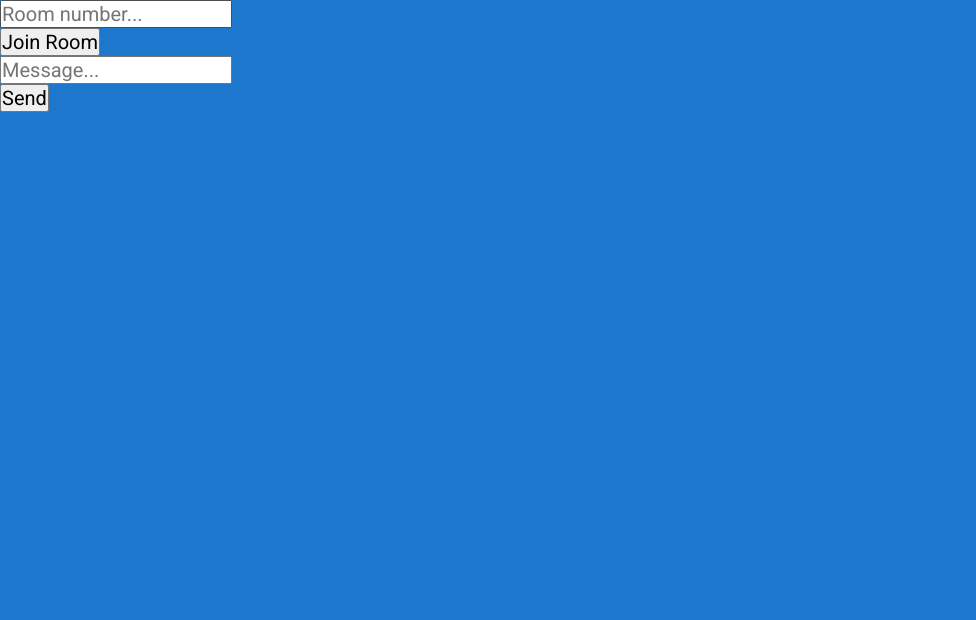
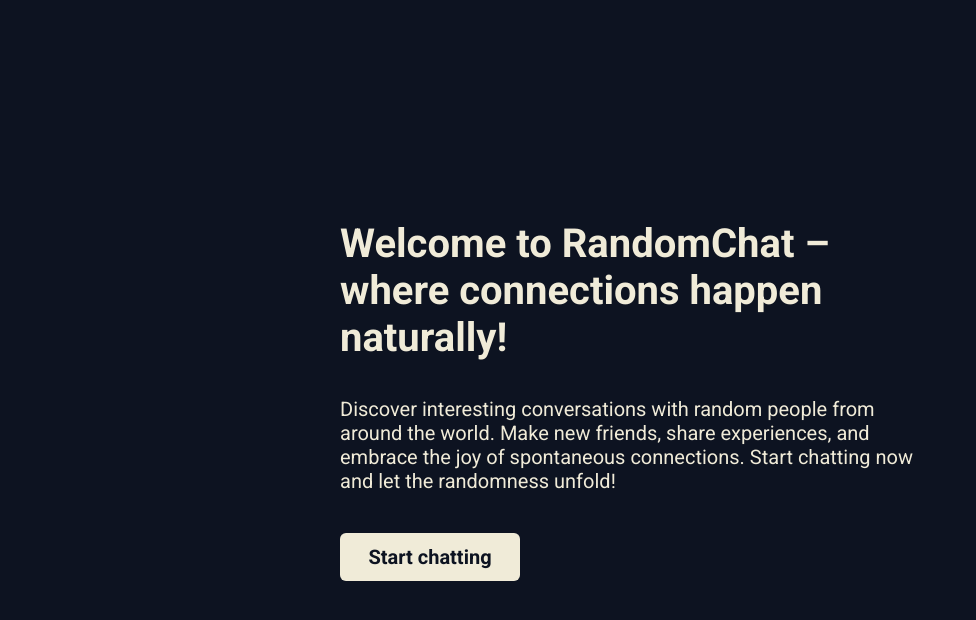
Before and after one commit to mposiel/random-chat, a React (Vite) app in the folder client/: page / in a window 1280 px wide. Shown: the top 620 px of the page, without its empty margins (0-976 px from the left). Built offline with nearby package versions, Linux system fonts and the light colour scheme; no server answers.

Commit message:
Improved color palette, added better UI

```diff
--- a/client/package.json
+++ b/client/package.json
@@ -10,6 +10,8 @@
     "preview": "vite preview"
   },
   "dependencies": {
+    "@mdi/js": "^7.4.47",
+    "@mdi/react": "^1.6.1",
     "react": "^18.2.0",
     "react-dom": "^18.2.0",
     "react-router-dom": "^6.21.2",
--- a/client/src/App.css
+++ b/client/src/App.css
@@ -13,7 +13,7 @@
 /* Set a default font and background color */
 body {
     font-family: Arial, sans-serif;
-    background-color: #1d77cc;
+    background-color: #0d1321;
 }
 
 /* Center the content */
@@ -28,35 +28,10 @@ body {
 h1 {
     font-size: 24px;
     font-weight: bold;
-    color: #333;
     margin-bottom: 16px;
 }
 
 p {
     font-size: 16px;
-    color: #666;
     margin-bottom: 8px;
 }
-
-/* Add some styles to buttons */
-.button {
-    display: inline-block;
-    padding: 8px 16px;
-    font-size: 14px;
-    font-weight: bold;
-    text-align: center;
-    text-decoration: none;
-    color: #fff;
-    background-color: #333;
-    border: none;
-    border-radius: 4px;
-    cursor: pointer;
-}
-
-.button:hover {
-    background-color: #555;
-}
-
-.button:active {
-    background-color: #111;
-}
--- a/client/src/App.jsx
+++ b/client/src/App.jsx
@@ -7,68 +7,26 @@ import {
   Link,
   Outlet,
   Route,
+  RouterProvider,
 } from "react-router-dom";
 import { Chat } from "./components/Chat";
 import { Home } from "./components/Home";
-
-
 
 const socket = io("http://localhost:3001");
 
 function App() {
   const router = createBrowserRouter(
     createRoutesFromElements(
-    <Route path="/" element={<Root />}>
-      <Route index element={<Home />} />
-      <Route element={<Chat />} />
-
-    </Route>)
+      <Route path="/" element={<Root />}>
+        <Route index element={<Home />} />
+        <Route path="/chat" element={<Chat />} />
+      </Route>
+    )
   );
-
-  const [room, setRoom] = useState("");
-  const [messageSent, setMessageSent] = useState("");
-  const [messageRecieved, setMessageRecieved] = useState("");
-
-  const sendMessage = () => {
-    socket.emit("send_message", { messageSent, room });
-  };
-
-  const joinRoom = () => {
-    socket.emit("join_room", { room });
-    console.log("Joined room: " + room);
-  };
-
-  useEffect(() => {
-    socket.on("receive_message", (data) => {
-      console.log(data);
-      setMessageRecieved(data.messageSent);
-    });
-  }, [socket]);
 
   return (
     <div className="App">
-      <input
-        type="text"
-        placeholder="Room number..."
-        onChange={(event) => {
-          setRoom(event.target.value);
-        }}
-      />
-      <br />
-      <button onClick={joinRoom}>Join Room</button>
-
-      <br />
-      <input
-        type="text"
-        placeholder="Message..."
-        onChange={(event) => {
-          setMessageSent(event.target.value);
-        }}
-      />
-      <br />
-      <button onClick={sendMessage}>Send</button>
-      <br />
-      <div id="message-container">{messageRecieved}</div>
+      <RouterProvider router={router} />
     </div>
   );
 }
@@ -77,9 +35,6 @@ const Root = () => {
   return (
     <>
       <div>
-        <Link to="/">Home</Link> <Link to="/data">Chat</Link>
-      </div>
-      <div>
         <Outlet />
       </div>
     </>
--- a/client/src/components/Chat.jsx
+++ b/client/src/components/Chat.jsx
@@ -1,3 +1,30 @@
+import "./styles/Chat.css";
+import Icon from "@mdi/react";
+import { mdiSendVariantOutline, mdiStopCircleOutline } from "@mdi/js";
+import { mdiAccount } from "@mdi/js";
+
 export const Chat = () => {
-  return <h1>Chat</h1>;
+  return (
+    <>
+      <div className="content">
+        <div className="container">
+          <div className="chat-window">
+            <h1>Chat</h1>
+          </div>
+
+          <div className="controls">
+            <div className="input">
+              <input type="text" placeholder="Type a message..." />
+            </div>
+            <div className="send-btn">
+              <Icon path={mdiSendVariantOutline} size={1} />
+            </div>
+            <div className="end-btn">
+              <Icon path={mdiStopCircleOutline} size={1} />
+            </div>
+          </div>
+        </div>
+      </div>
+    </>
+  );
 };
--- a/client/src/components/Home.jsx
+++ b/client/src/components/Home.jsx
@@ -1,3 +1,35 @@
+import "./styles/Home.css";
+import { useState } from "react";
+import { useNavigate } from "react-router-dom";
+
 export const Home = () => {
-    return <h1>Home</h1>;
+  const navigate = useNavigate();
+  const startChat = () => {
+    navigate("/chat");
   };
+
+  return (
+    <>
+      <div className="content">
+        <div className="head-text">
+          <h1>
+            Welcome to RandomChat – <br />
+            where connections happen naturally!
+          </h1>
+        </div>
+        <div className="lower-text">
+          <p>
+            Discover interesting conversations with random people from around
+            the world. Make new friends, share experiences, and embrace the joy
+            of spontaneous connections. Start chatting now and let the
+            randomness unfold!
+          </p>
+
+          <button className="start-btn" onClick={startChat}>
+            Start chatting
+          </button>
+        </div>
+      </div>
+    </>
+  );
+};
--- /dev/null
+++ b/client/src/components/styles/Chat.css
@@ -0,0 +1,89 @@
+.content {
+  display: flex;
+  flex-direction: column;
+  align-items: center;
+}
+
+.container {
+  display: flex;
+  flex-direction: column;
+  justify-content: center;
+  align-items: center;
+  height: 100vh;
+  width: 100vw;
+  max-width: 1000px;
+  padding: 0.2em;
+  border-radius: 10px;
+}
+
+.chat-window {
+  margin-bottom: 20px;
+  height: 90%;
+  width: 95%;
+  background-color: #1d2d44;
+  border-radius: 10px;
+  box-shadow: 0 0 10px rgba(0, 0, 0, 0.5);
+  padding: 1em;
+  color: #f0ebd8;
+}
+
+.controls {
+  display: flex;
+  justify-content: center;
+  align-items: center;
+  width: 95%;
+  height: 6%;
+}
+
+.input,
+.send-btn,
+.end-btn {
+  height: 100%;
+  border-radius: 10px;
+  color: #ffffff;
+  background-color: #1d2d44;
+  border: none;
+  cursor: pointer;
+  transition: 0.05s;
+  display: flex;
+  justify-content: center;
+  align-items: center;
+  box-shadow: 0 0 10px rgba(0, 0, 0, 0.5);
+}
+
+.send-btn:hover,
+.end-btn:hover {
+  background-color: #3e5c76;
+}
+
+.input {
+  width: 80%;
+}
+
+.input input {
+  height: 100%;
+  width: 100%;
+  border-radius: 10px;
+  border: none;
+  padding: 0.5em;
+  background-color: #1d2d44;
+  color: #f0ebd8;
+  font-size: 1rem;
+  box-shadow: 0 0 10px rgba(0, 0, 0, 0.5);
+}
+
+.input input:focus {
+  outline: 2px solid #3e5c76; /* Change the color to your preference */
+}
+
+.send-btn {
+  margin-left: 2%;
+  width: 10%;
+  color: #f0ebd8;
+}
+
+.end-btn {
+  margin-left: 2%;
+  width: 10%;
+  color: #f0ebd8;
+}
--- /dev/null
+++ b/client/src/components/styles/Home.css
@@ -0,0 +1,55 @@
+.content {
+    display: flex;
+    flex-direction: column;
+    justify-content: center;
+    align-items: center;
+    height: 100vh;
+    padding:1em;
+}
+
+.content .head-text {
+    max-width: 600px;
+    margin-bottom: 1em;
+}
+
+.content .head-text h1 {
+    font-size: 2rem;
+    color: #F0EBD8;
+}
+
+.content .lower-text {
+    max-width: 600px;
+
+}
+
+.content .lower-text p {
+    font-size: 1rem;
+    color: #F0EBD8;
+    margin-bottom: 2em;
+
+}
+
+.content .lower-text button {
+    height: 2.4rem;
+    width: 9rem;
+    padding: 0.5em 1em;
+    font-size: 1rem;
+    font-weight: bold;
+    text-align: center;
+    color: #0d1321;
+    background-color: #F0EBD8;
+    border: none;
+    border-radius: 6px;
+    cursor: pointer;
+    transition: 0.05s;
+}
+
+.content .lower-text button:hover {
+    font-size: 1.05rem;
+}
+
+.content .lower-text button:active {
+    font-size: 1rem;
+    color: #0d1321;
+    background-color: #a7a7a7;
+}
```
Also changed, not shown: client/src/components/message.jsx (added, +14 -0 lines), client/src/components/styles/Message.css (added, +22 -0 lines), 1 other file (tests, documents, lock files or other folders).
